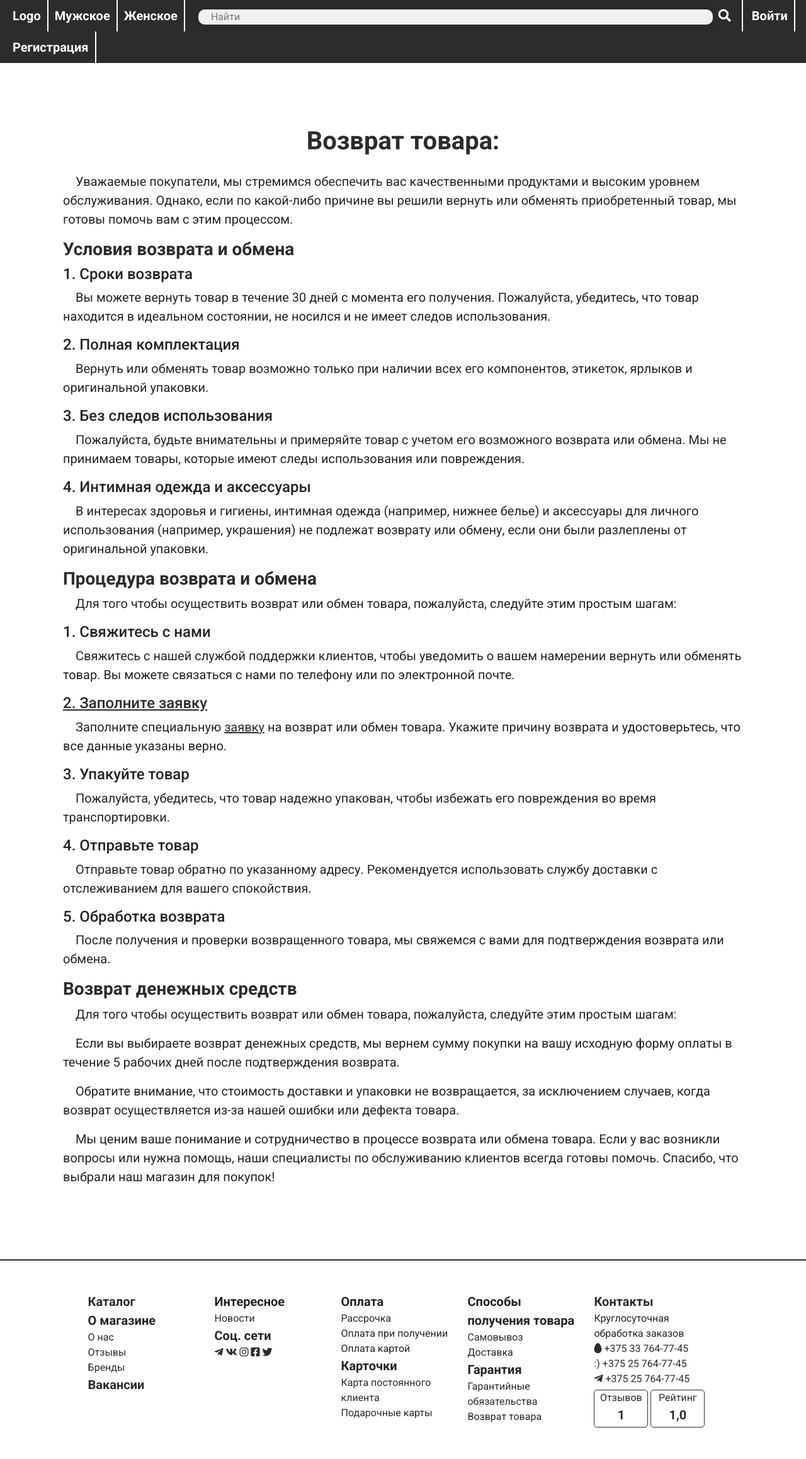
After one commit to Ewonex/OnlineShop, a Django app: page /returnInfo in a window 1280 px wide. The commit adds this page. Shown: the whole page at 63% size. Run offline with Django 4.2, Linux system fonts and the light colour scheme; tables that the repository leaves empty hold one stand-in row (values such as "Sample post").

Commit message:
DB changes. Item returning system.

```diff
--- a/Shop/main/admin.py
+++ b/Shop/main/admin.py
@@ -2,10 +2,13 @@ from django.contrib import admin
 
 from .models import *
 
-admin.site.register(Item)
+class RequestAdmin(admin.ModelAdmin):
+    list_filter = ('status',)
+
 admin.site.register(User)
 admin.site.register(Brand)
 admin.site.register(FavoriteItem)
 admin.site.register(Review)
 admin.site.register(Article)
 admin.site.register(Vacansy)
+admin.site.register(ReturningRequest, RequestAdmin)
--- a/Shop/main/forms.py
+++ b/Shop/main/forms.py
@@ -1,6 +1,6 @@
 from django.contrib.auth.forms import UserCreationForm
 
-from .models import User
+from .models import User, ReturningRequest, Item
 from django.forms import ModelForm, TextInput, PasswordInput, EmailInput
 from django import forms
 
--- a/Shop/main/templates/main/index.html
+++ b/Shop/main/templates/main/index.html
@@ -7,7 +7,7 @@
       </script>
     {% endblock %}
 {% block bodyBlock %}
- <h1 class="h1ForTitles">Добро пожаловать на сайт OnlineShop!</h1>
+ <h1 class="h1ForTitles">Добро пожаловать на OnlineShop!</h1>
 
     <div class="slideshow-container">
         <div class="mySlide fade">
--- a/Shop/main/templates/main/loyaout.html
+++ b/Shop/main/templates/main/loyaout.html
@@ -72,7 +72,7 @@
             <a><span class="text">Доставка</span></a><br>
             <span class="title">Гарантия</span><br>
             <a href="{% url 'garants' %}"><span class="text">Гарантийные обязательства</span></a><br>
-            <a href=""><span class="text">Возврат товара</span></a><br>
+            <a href="{% url 'returnInfo' %}"><span class="text">Возврат товара</span></a><br>
         </div>
         <div class="column">
             <a href="{% url 'aboutUs' %}" class="title">Контакты</a><br>
--- /dev/null
+++ b/Shop/main/templates/main/returnInfo.html
@@ -0,0 +1,76 @@
+{% extends 'main/loyaout.html' %}
+
+{% block titleBlock %} Возврат товара {% endblock %}
+    {% block jsBlock %}
+
+    <script>
+
+    </script>
+    {% endblock %}
+{% block bodyBlock %}
+
+<div class="garantsBlock">
+    <h1 class="h1ForTitles">Возврат товара:</h1>
+    <p class="defTextWithRedStroke">
+        Уважаемые покупатели,
+        мы стремимся обеспечить вас качественными продуктами и высоким уровнем обслуживания. Однако, если по какой-либо причине вы решили вернуть или обменять приобретенный товар, мы готовы помочь вам с этим процессом.
+    </p>
+
+    <h3>Условия возврата и обмена</h3>
+    <section>
+        <h4>1. Сроки возврата</h4>
+        <p class="defTextWithRedStroke">Вы можете вернуть товар в течение 30 дней с момента его получения. Пожалуйста, убедитесь, что товар находится в идеальном состоянии, не носился и не имеет следов использования.</p>
+    </section>
+    <section>
+        <h4>2. Полная комплектация</h4>
+        <p class="defTextWithRedStroke">Вернуть или обменять товар возможно только при наличии всех его компонентов, этикеток, ярлыков и оригинальной упаковки.</p>
+    </section>
+    <section>
+        <h4>3. Без следов использования</h4>
+        <p class="defTextWithRedStroke">Пожалуйста, будьте внимательны и примеряйте товар с учетом его возможного возврата или обмена. Мы не принимаем товары, которые имеют следы использования или повреждения.</p>
+    </section>
+    <section>
+        <h4>4. Интимная одежда и аксессуары</h4>
+        <p class="defTextWithRedStroke">В интересах здоровья и гигиены, интимная одежда (например, нижнее белье) и аксессуары для личного использования (например, украшения) не подлежат возврату или обмену, если они были разлеплены от оригинальной упаковки.</p>
+    </section>
+
+    <h3>Процедура возврата и обмена</h3>
+    <p class="defTextWithRedStroke">Для того чтобы осуществить возврат или обмен товара, пожалуйста, следуйте этим простым шагам:</p>
+    <section>
+        <h4>1. Свяжитесь с нами</h4>
+        <p class="defTextWithRedStroke">Свяжитесь с нашей службой поддержки клиентов, чтобы уведомить о вашем намерении вернуть или обменять товар. Вы можете связаться с нами по телефону или по электронной почте.</p>
+    </section>
+    <section>
+        <h4><a href="{% url 'returnBlank' %}" style="text-decoration: underline;">2. Заполните заявку</a></h4>
+        <p class="defTextWithRedStroke">Заполните специальную <a href="{% url 'returnBlank' %}" style="text-decoration: underline;">заявку</a> на возврат или обмен товара. Укажите причину возврата и удостоверьтесь, что все данные указаны верно.</p>
+    </section>
+    <section>
+        <h4>3. Упакуйте товар</h4>
+        <p class="defTextWithRedStroke">Пожалуйста, убедитесь, что товар надежно упакован, чтобы избежать его повреждения во время транспортировки.</p>
+    </section>
+    <section>
+        <h4>4. Отправьте товар</h4>
+        <p class="defTextWithRedStroke">Отправьте товар обратно по указанному адресу. Рекомендуется использовать службу доставки с отслеживанием для вашего спокойствия.</p>
+    </section>
+    <section>
+        <h4>5. Обработка возврата</h4>
+        <p class="defTextWithRedStroke">После получения и проверки возвращенного товара, мы свяжемся с вами для подтверждения возврата или обмена.</p>
+    </section>
+
+    <h3>Возврат денежных средств</h3>
+    <p class="defTextWithRedStroke">Для того чтобы осуществить возврат или обмен товара, пожалуйста, следуйте этим простым шагам:</p>
+    <section>
+        <p class="defTextWithRedStroke">Если вы выбираете возврат денежных средств, мы вернем сумму покупки на вашу исходную форму оплаты в течение 5 рабочих дней после подтверждения возврата.</p>
+    </section>
+    <section>
+        <p class="defTextWithRedStroke">Обратите внимание, что стоимость доставки и упаковки не возвращается, за исключением случаев, когда возврат осуществляется из-за нашей ошибки или дефекта товара.</p>
+    </section>
+    <p class="defTextWithRedStroke">Мы ценим ваше понимание и сотрудничество в процессе возврата или обмена товара. Если у вас возникли вопросы или нужна помощь, наши специалисты по обслуживанию клиентов всегда готовы помочь. Спасибо, что выбрали наш магазин для покупок!</p>
+
+</div>
+
+
+
+
+
+{% endblock %}
--- a/Shop/main/urls.py
+++ b/Shop/main/urls.py
@@ -1,4 +1,4 @@
-from django.urls import path, include
+from django.urls import path
 from . import views
 from django.conf.urls.static import static
 from django.conf import settings
@@ -21,4 +21,6 @@ urlpatterns = [
     path('brands', views.brandsShow, name='brands'),
     path('vacansys', views.vacansysShow, name='vacansys'),
     path('garants', views.garantsShow, name='garants'),
+    path('returnInfo', views.returnInfoShow, name='returnInfo'),
+    path('returnBlank', views.returnBlankShow, name='returnBlank'),
 ] + static(settings.MEDIA_URL, document_root=settings.MEDIA_ROOT)
--- a/Shop/main/views.py
+++ b/Shop/main/views.py
@@ -3,12 +3,12 @@ from django.contrib.auth.views import LoginView
 from django.db.models import Q
 from django.urls import reverse_lazy
 from django.contrib.auth import authenticate, login, logout
+from rest_framework import generics
 
-from .models import Item, FavoriteItem, Review, Brand, Vacansy
+from .models import Item, FavoriteItem, Review, Brand, Vacansy, ReturningRequest
 from .forms import RegistrationForm
 from django.shortcuts import render, redirect
 from django.views.generic import CreateView, DetailView
-
 
 def index(request):
     data = {
@@ -193,3 +193,23 @@ def vacansysShow(request):
     return render(request, 'main/vacansys.html', data)
 def garantsShow(request):
     return render(request, 'main/garants.html')
+
+def returnInfoShow(request):
+    return render(request, 'main/returnInfo.html')
+
+def returnBlankShow(request):
+    if request.user.is_anonymous:
+        return render(request, 'main/authorization.html')
+    elif request.method == 'POST':
+        item_id = request.POST.get('item')
+        reason = request.POST.get('reason')
+        try:
+            item = Item.objects.get(pk=item_id)
+            returning_request = ReturningRequest(user=request.user, item=item, text=reason)
+            returning_request.save()
+            return redirect('main_page')
+        except Item.DoesNotExist:
+            return render(request, 'main/returnBlank.html', {'error_message': 'Товар не найден'})
+
+    else:
+        return render(request, 'main/returnBlank.html')
```
Also changed, not shown: Shop/main/models.py (+23 -0 lines), Shop/main/static/main/css/main.css (+10 -0 lines), Shop/main/templates/main/aboutItem.html (+8 -6 lines), Shop/main/templates/main/returnBlank.html (added, +34 -0 lines), Shop/main/migrations/0011_item_brand.py (added), Shop/main/migrations/0012_returningrequest.py (added).
